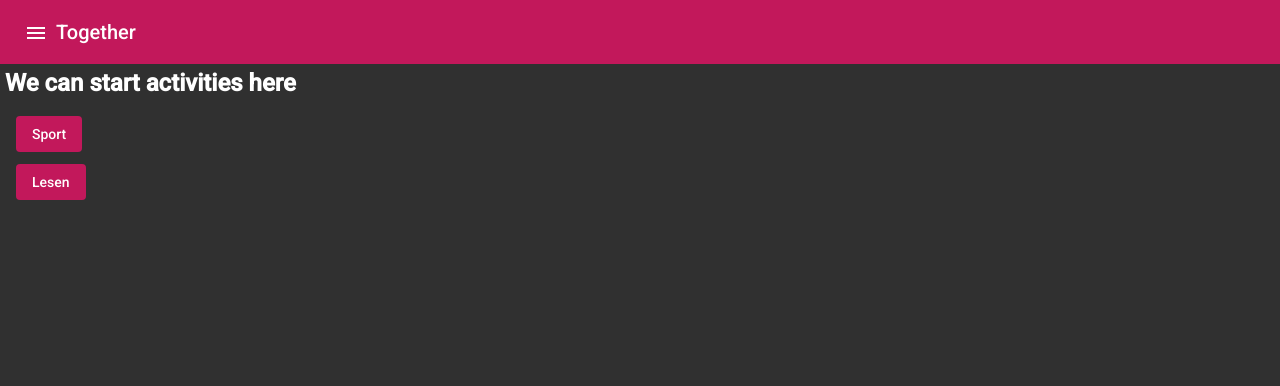
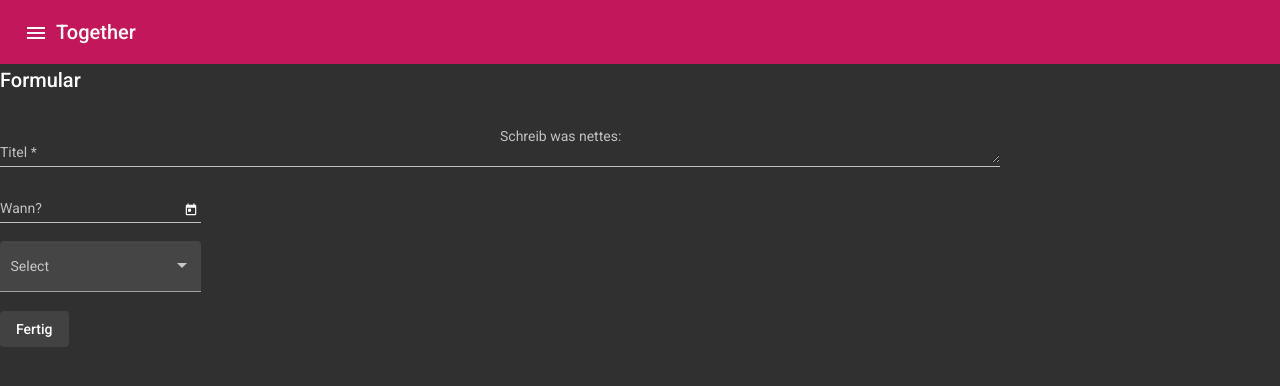
Before and after one commit to femigr/Do-It-Together_frontend, an Angular app in the folder my-app/: page /create-activity in a window 1280 px wide. Shown: the top 386 px of the page. Built offline with nearby package versions, Linux system fonts and the light colour scheme.

Commit message:
Added form to Create Activity

```diff
--- a/my-app/src/app/app.module.ts
+++ b/my-app/src/app/app.module.ts
@@ -24,6 +24,7 @@ import {MatCardModule} from '@angular/material/card';
 
 import {MatSelectModule} from '@angular/material/select';
 import {MatNativeDateModule} from '@angular/material/core';
+import {FormsModule} from '@angular/forms';
 
 @NgModule({
   declarations: [
@@ -37,6 +38,7 @@ import {MatNativeDateModule} from '@angular/material/core';
     FeedListEntryComponent
   ],
   imports: [
+    FormsModule,
     MatSelectModule,
     MatNativeDateModule,
     MatDatepickerModule,
--- a/my-app/src/app/create-activity/create-activity.component.html
+++ b/my-app/src/app/create-activity/create-activity.component.html
@@ -1,6 +1,32 @@
-<h3>We can start activities here</h3>
-<mat-list>
-  <mat-list-item *ngFor="let activity of activities">
-    <button mat-flat-button (click)="openBottomSheet()" color="primary">{{activity}}</button>
-  </mat-list-item>
-</mat-list>
+<h2>Formular</h2>
+<form #activityForm="ngForm" (ngSubmit)="onSubmit()">
+  <mat-form-field class="form">
+    <mat-label>Titel</mat-label>
+    <input class="form-control" matInput required="required" placeholder="Ex. you@example.com" [(ngModel)]="title" name="title">
+  </mat-form-field>
+  <mat-form-field class="form">
+    <mat-label>Schreib was nettes:</mat-label>
+    <textarea class="form-control" matInput placeholder="Hey, hast du Lust, was zusammen zu machen?" [(ngModel)]="description" name="description"></textarea>
+  </mat-form-field>
+  <br>
+  <mat-form-field>
+    <mat-label>Wann?</mat-label>
+    <input class="form-control" matInput [matDatepicker]="picker" [(ngModel)]="date" name="date">
+    <mat-datepicker-toggle matSuffix [for]="picker"></mat-datepicker-toggle>
+    <mat-datepicker #picker></mat-datepicker>
+  </mat-form-field>
+  <br>
+
+
+  <mat-form-field appearance="fill">
+    <mat-label>Select</mat-label>
+    <mat-select><!-- Vielleicht besser als liste mit + button? -->
+      <mat-option value="option">Freunde</mat-option>
+      <mat-option value="option">Noch Mehr Freunde</mat-option>
+    </mat-select>
+  </mat-form-field>
+  <br>
+
+  <button type="submit" mat-flat-button>Fertig</button>
+
+</form>
--- a/my-app/src/app/create-activity/create-activity.component.scss
+++ b/my-app/src/app/create-activity/create-activity.component.scss
@@ -1,5 +1,5 @@
-h3 {
-  margin: 5px;
-  font-size: x-large;
-  font-weight: bold;
+.form {
+  min-width: 150px;
+  max-width: 500px;
+  width: 95%;
 }
--- a/my-app/src/app/create-activity/create-activity.component.ts
+++ b/my-app/src/app/create-activity/create-activity.component.ts
@@ -1,22 +1,38 @@
-import { Component, OnInit } from '@angular/core';
-import {MatBottomSheet} from '@angular/material/bottom-sheet';
-import {DateSelectorComponent} from 'src/app/date-selector/date-selector.component'
+import {Component} from '@angular/core';
+import {FormControl, FormGroupDirective, NgForm, Validators} from '@angular/forms';
+import {MatBottomSheetRef} from '@angular/material/bottom-sheet';
+
 
 @Component({
-  selector: 'app-create-activity',
-  templateUrl: './create-activity.component.html',
-  styleUrls: ['./create-activity.component.scss']
+  selector: 'create-activity-component',
+  templateUrl: 'create-activity.component.html',
+  styleUrls: ['create-activity.component.scss']
 })
-export class CreateActivityComponent implements OnInit {
+export class CreateActivityComponent {
+  constructor() {
 
-  activities = ['Sport', 'Lesen'];
-
-  constructor(private _bottomSheet: MatBottomSheet) {}
-
-  ngOnInit(): void {
   }
 
-  openBottomSheet(): void {
-    this._bottomSheet.open(DateSelectorComponent);
+  title = "";
+  description = "";
+  date = new FormControl(new Date());
+
+
+
+  openLink(event: MouseEvent): void {
+    event.preventDefault();
   }
+
+  onSubmit(): void{
+    try{//TODO: API-Call
+      console.log(this.title);
+      console.log(this.description);
+      console.log(this.date);
+    }
+    catch(err){
+      //Alert oder sowas
+    }
+  }
+
+
 }
```
Also changed, not shown: 1 other file (tests, documents, lock files or other folders).
